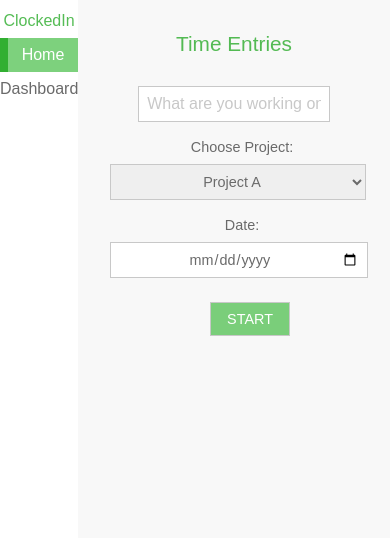
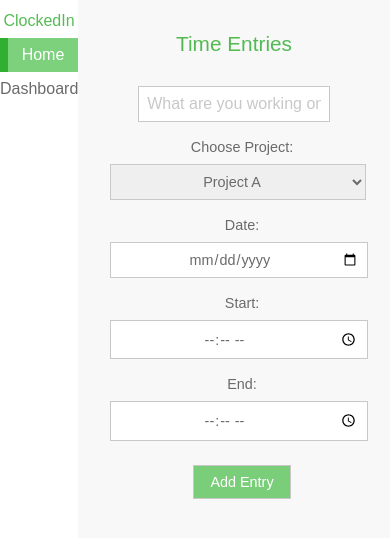
Before and after one commit to nahiyannaim/ClockedIn, a plain HTML site: page src/index.html in a window 390 px wide. Drawn offline with Linux system fonts and the light colour scheme.

Commit message:
Revert "Replaced manual time entry with clock timer feature"
This reverts commit fe06ae7934551d5653d0b8b345d9759044a33f4e.

```diff
--- a/src/index.html
+++ b/src/index.html
@@ -35,6 +35,14 @@
       <label>Date:</label>
       <input type="date" id="date-input" placeholder="Date" />
 
+      <label>Start:</label>
+      <input type="time" id="start-input" />
+
+      <label>End:</label>
+      <input type="time" id="end-input" />
+
+      <button onclick="addEntry()" class="add-entry-btn">Add Entry</button>
+
       <div id="alert-modal" class="modal">
         <div class="modal-content">
           <span id="modal-close" class="close">&times;</span>
@@ -42,20 +50,6 @@
         </div>
       </div>
 
-      <span id="elapsed-time"></span>
-
-      <button
-        id="start-btn"
-        class="timer-btn"
-        onClick="timer = setInterval(displayElapsedTime, 1000)"
-      >
-        Start
-      </button>
-
-      <button id="stop-btn" class="timer-btn" onClick="stop(timer)">
-        Stop
-      </button>
-
       <ul id="entry-list"></ul>
     </div>
 
--- a/src/js/home.js
+++ b/src/js/home.js
@@ -1,86 +1,4 @@
 const ul = document.getElementById("entry-list");
-
-let inputValTask = document.getElementById("task-input").value;
-let inputValProject = document.getElementById("project-input").value;
-let inputValDate = document.getElementById("date-input").value;
-let inputValStart = "";
-let inputValEnd = "";
-let sec = 0;
-let min = 0;
-let hour = 0;
-let firstRun = true;
-
-const displayElapsedTime = () => {
-  if (firstRun) {
-    inputValStart = getCurrTimestamp();
-    document.getElementById("start-btn").style.display = "none";
-    document.getElementById("stop-btn").style.display = "inline-block";
-    document.getElementById("elapsed-time").style.display = "inline-block";
-    firstRun = false;
-  }
-  sec++;
-
-  if (sec === 60) {
-    sec = 0;
-    min++;
-  }
-  if (min === 60) {
-    min = 0;
-    hour++;
-  }
-  document.getElementById("elapsed-time").innerHTML = `${
-    hour < 10 ? "0" + hour : hour
-  }:${min < 10 ? "0" + min : min}:${sec < 10 ? "0" + sec : sec}`;
-};
-
-const stop = (timer) => {
-  if (timer) {
-    inputValEnd = getCurrTimestamp();
-    inputValTask = document.getElementById("task-input").value;
-    inputValProject = document.getElementById("project-input").value;
-    inputValDate = document.getElementById("date-input").value;
-
-    if (inputValDate && inputValTask && inputValProject) {
-      clearInterval(timer);
-      firstRun = true;
-      addEntry();
-      sec = 0;
-      min = 0;
-      hour = 0;
-      document.getElementById("start-btn").style.display = "inline-block";
-      document.getElementById("stop-btn").style.display = "none";
-      document.getElementById("elapsed-time").style.display = "none";
-    } else {
-      displayModal();
-    }
-  } else {
-    displayModal();
-  }
-};
-
-const displayModal = () => {
-  const modal = document.getElementById("alert-modal");
-  const span = document.getElementById("modal-close");
-
-  modal.style.display = "block";
-
-  // Close the modal when clicked on X
-  span.onclick = function () {
-    modal.style.display = "none";
-  };
-
-  // Close the modal when user clicks outside the modal
-  window.onclick = function (event) {
-    if (event.target == modal) {
-      modal.style.display = "none";
-    }
-  };
-};
-
-const getCurrTimestamp = () => {
-  let time = new Date();
-  return time.getHours() + ":" + time.getMinutes();
-};
 
 const start = () => {
   // Retrieve initial state of entry list from storage and display it
@@ -112,6 +30,19 @@ const removeFromStorage = (date) => {
 
 // Add a new entry on click
 const addEntry = () => {
+  let inputValDate = document.getElementById("date-input").value;
+  const inputValTask = document.getElementById("task-input").value;
+  const inputValProject = document.getElementById("project-input").value;
+  const inputValStart = document.getElementById("start-input").value;
+  const inputValEnd = document.getElementById("end-input").value;
+
+  if (
+    inputValDate &&
+    inputValTask &&
+    inputValProject &&
+    inputValStart &&
+    inputValEnd
+  ) {
     inputValDate = convertDate(inputValDate);
     let taskList = [];
     let item = localStorage.getItem(inputValDate);
@@ -132,6 +63,24 @@ const addEntry = () => {
     populateList(inputValDate, taskList, false);
     addToStorage(inputValDate, taskList);
     resetFields();
+  } else {
+    const modal = document.getElementById("alert-modal");
+    const span = document.getElementById("modal-close");
+
+    modal.style.display = "block";
+
+    // Close the modal when clicked on X
+    span.onclick = function () {
+      modal.style.display = "none";
+    };
+
+    // Close the modal when user clicks outside the modal
+    window.onclick = function (event) {
+      if (event.target == modal) {
+        modal.style.display = "none";
+      }
+    };
+  }
 };
 
 // Remove an entry on click
@@ -174,8 +123,8 @@ const resetFields = () => {
   document.getElementById("date-input").value = "";
   document.getElementById("task-input").value = "";
   document.getElementById("project-input").value = "";
-  inputValStart = "";
-  inputValEnd = "";
+  document.getElementById("start-input").value = "";
+  document.getElementById("end-input").value = "";
 };
 
 const convertDate = (date) => {
--- a/src/styles/style.css
+++ b/src/styles/style.css
@@ -89,12 +89,6 @@ label {
   color: var(--grey-dark);
 }
 
-#elapsed-time {
-  padding-left: 1rem;
-  color: red;
-  font-size: 1.2rem;
-}
-
 #task-input {
   display: block;
   font-size: 1.5rem;
@@ -134,13 +128,29 @@ label {
   cursor: pointer;
 }
 
-#stop-btn {
-  display: none;
-  background-color: #bd0000;
+#start-input {
+  margin: 0 auto;
+  text-align: center;
+  font-size: 1rem;
+  padding: 0.5rem;
+  border: 0.1rem solid var(--grey-light);
+  color: var(--grey-dark);
+  outline: none;
+  cursor: pointer;
 }
 
-.timer-btn {
-  text-transform: uppercase;
+#end-input {
+  margin: 0 auto;
+  text-align: center;
+  font-size: 1rem;
+  padding: 0.5rem;
+  border: 0.1rem solid var(--grey-light);
+  color: var(--grey-dark);
+  outline: none;
+  cursor: pointer;
+}
+
+.add-entry-btn {
   margin: 0 auto;
   padding-top: 0.5rem;
   padding-right: 1rem;
@@ -270,8 +280,7 @@ label {
     padding-bottom: 0.5rem;
   }
 
-  label,
-  #elapsed-time {
+  label {
     font-size: 0.9rem;
   }
 
@@ -299,7 +308,23 @@ label {
     width: 15rem;
   }
 
-  .timer-btn {
+  #start-input {
+    display: block;
+    margin-bottom: 1rem;
+    margin-top: 0.5rem;
+    font-size: 0.9rem;
+    width: 15rem;
+  }
+
+  #end-input {
+    display: block;
+    margin-bottom: 1rem;
+    margin-top: 0.5rem;
+    font-size: 0.9rem;
+    width: 15rem;
+  }
+
+  .add-entry-btn {
     font-size: 0.9rem;
     margin-top: 0.5rem;
   }
```
Also changed, not shown: src/images/screenshot.png, 1 other file. Lines whose indentation alone changed are shown as unchanged.
